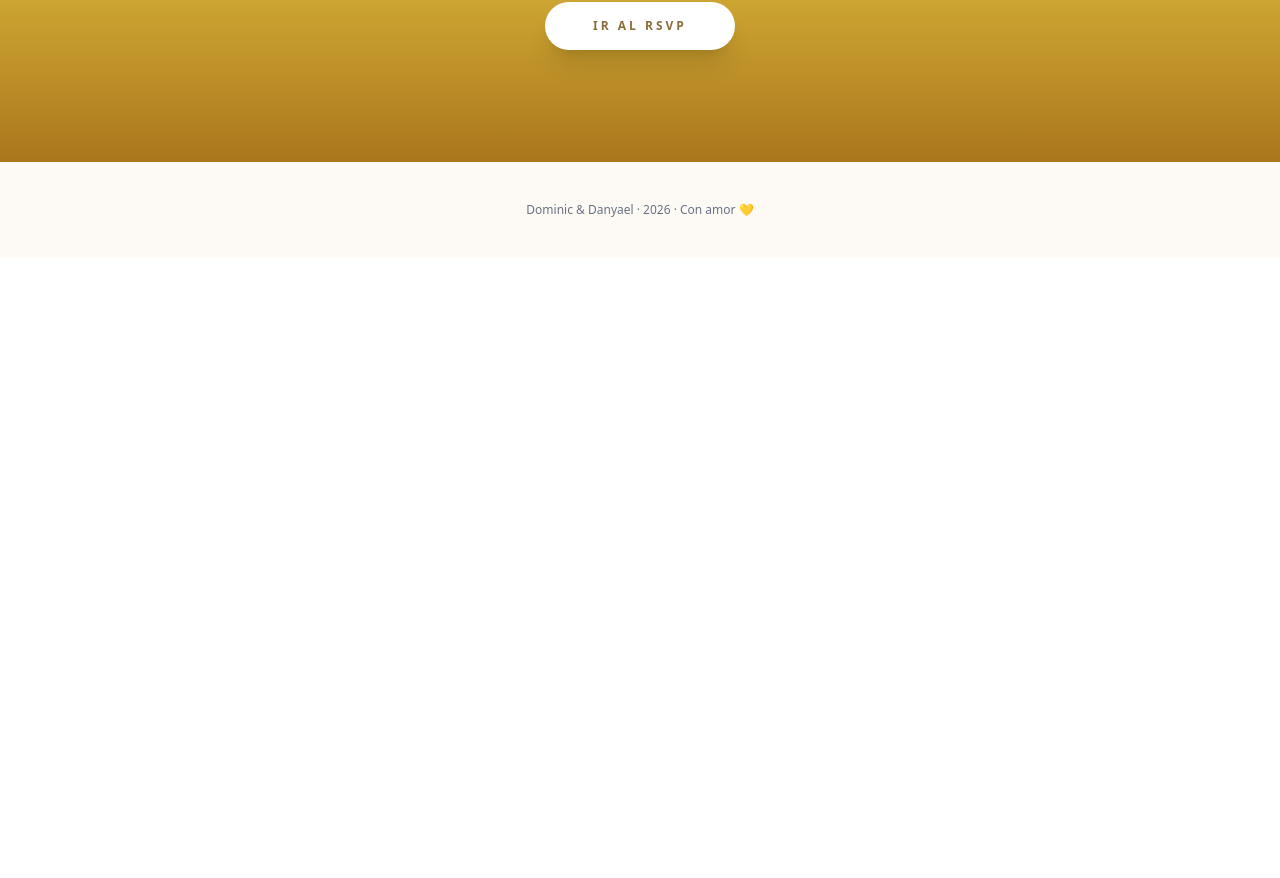
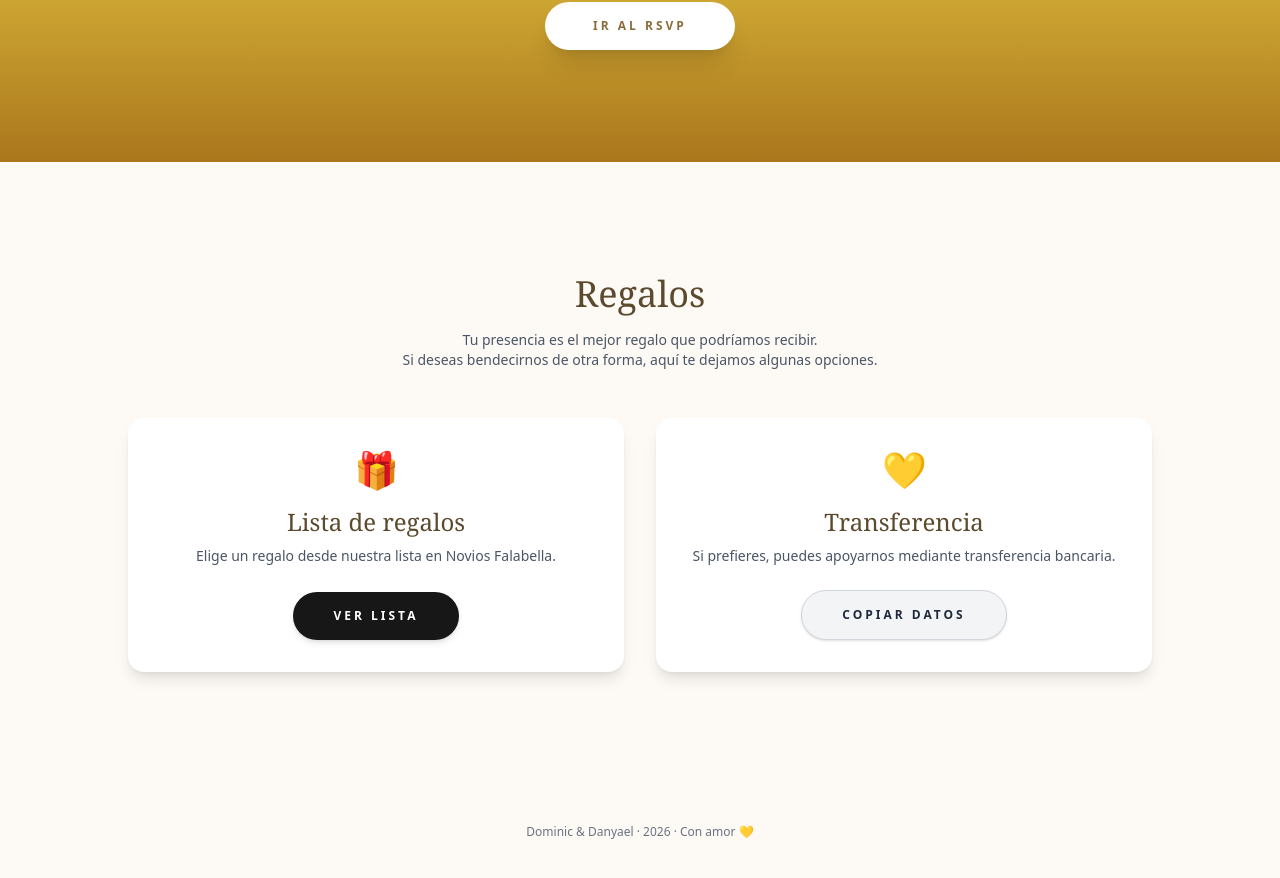
Before and after one commit to Dan5166/nuestra-boda-2026-front, a React (Vite) app: page / in a window 1280 px wide. Shown: the part 3455-4333 px from the top of the page. Before the commit the page ends 3713 px from the top, so only its background shows below. Built offline with nearby package versions, Linux system fonts and the light colour scheme.

Commit message:
CHANGE Botones Regalos

```diff
--- a/src/components/BotonesRegaloYTransferencia.tsx
+++ b/src/components/BotonesRegaloYTransferencia.tsx
@@ -20,37 +20,90 @@ RUT: 20.391.039-8
       await navigator.clipboard.writeText(datosTransferencia);
       setCopiado(true);
       setTimeout(() => setCopiado(false), 2000);
-    } catch (error) {
-      console.error("Error al copiar", error);
+    } catch {
+      setCopiado(false);
     }
   };
 
   return (
-    <div className="mt-8 flex flex-col items-center gap-4">
-      {/* Botón Novios Falabella */}
+    <div className="grid grid-cols-1 md:grid-cols-2 gap-8">
+      {/* ===== Card Novios Falabella ===== */}
+      <div className="rounded-2xl bg-white shadow-lg p-8 flex flex-col items-center text-center">
+        <span className="text-4xl mb-4">🎁</span>
+
+        <h3 className="font-serif text-2xl mb-2">
+          Lista de regalos
+        </h3>
+
+        <p className="text-sm text-gray-600 mb-6">
+          Elige un regalo desde nuestra lista en Novios Falabella.
+        </p>
+
         <a
           href={linkNoviosFalabella}
           target="_blank"
           rel="noopener noreferrer"
-        className="w-full max-w-xs rounded-lg bg-neutral-900 px-5 py-3 text-center font-semibold text-white transition hover:bg-neutral-800 active:scale-[0.98]"
+          className="
+            mt-auto
+            inline-block
+            px-10 py-4
+            rounded-full
+            bg-neutral-900
+            text-white
+            text-xs
+            font-bold
+            uppercase
+            tracking-[0.25em]
+            shadow-md
+            transition
+            hover:brightness-110
+            active:scale-[0.97]
+          "
         >
-        🎁 Ver lista Novios Falabella
+          Ver lista
         </a>
+      </div>
 
-      {/* Botón copiar datos */}
+      {/* ===== Card Transferencia ===== */}
+      <div className="rounded-2xl bg-white shadow-lg p-8 flex flex-col items-center text-center">
+        <span className="text-4xl mb-4">💛</span>
+
+        <h3 className="font-serif text-2xl mb-2">
+          Transferencia
+        </h3>
+
+        <p className="text-sm text-gray-600 mb-6">
+          Si prefieres, puedes apoyarnos mediante transferencia bancaria.
+        </p>
+
         <button
           onClick={copiarDatos}
-        className="w-full max-w-xs rounded-lg border border-gray-300 bg-gray-100 px-5 py-3 font-semibold text-gray-800 transition hover:bg-gray-200 active:scale-[0.98]"
+          className="
+            mt-auto
+            px-10 py-4
+            rounded-full
+            border border-gray-300
+            bg-gray-100
+            text-gray-800
+            text-xs
+            font-bold
+            uppercase
+            tracking-[0.25em]
+            shadow-sm
+            transition
+            hover:bg-gray-200
+            active:scale-[0.97]
+          "
         >
-        📋 Copiar datos de transferencia
+          Copiar datos
         </button>
 
-      {/* Feedback */}
         {copiado && (
-        <span className="text-sm font-medium text-green-600">
+          <span className="mt-4 text-xs font-medium text-green-600">
             ✔ Datos copiados al portapapeles
           </span>
         )}
       </div>
+    </div>
   );
 }
--- a/src/pages/Home.tsx
+++ b/src/pages/Home.tsx
@@ -22,6 +22,7 @@ import V15 from "../assets/1-153.webp";
 
 import { Link } from "react-router-dom";
 import WeddingCountdown from "../components/WeddingCountdown";
+import BotonesRegaloYTransferencia from "../components/BotonesRegaloYTransferencia";
 
 const images = [
   V1,
@@ -89,7 +90,9 @@ export default function Home() {
       {/* ===== FRASE ===== */}
       <section className="py-24 bg-[#fdfaf6] text-center px-6">
         <p className="font-serif text-2xl md:text-3xl italic max-w-3xl mx-auto">
-          “Y nosotros hemos conocido y creído el amor que Dios tiene para con nosotros. Dios es amor; y el que permanece en amor, permanece en Dios, y Dios en él.”
+          “Y nosotros hemos conocido y creído el amor que Dios tiene para con
+          nosotros. Dios es amor; y el que permanece en amor, permanece en Dios,
+          y Dios en él.”
         </p>
         <p className="text-lg mt-6 opacity-90">1 Juan 4:16</p>
       </section>
@@ -182,6 +185,21 @@ export default function Home() {
           Ir al RSVP
         </Link>
       </section>
+      {/* ===== Sección de regalos ===== */}
+      <section className="py-28 px-6 bg-[#fdfaf6]">
+        <div className="max-w-5xl mx-auto text-center">
+          <h2 className="font-serif text-4xl mb-4">Regalos</h2>
+
+          <p className="text-sm mb-12 text-gray-600">
+            Tu presencia es el mejor regalo que podríamos recibir.
+            <br />
+            Si deseas bendecirnos de otra forma, aquí te dejamos algunas
+            opciones.
+          </p>
+
+          <BotonesRegaloYTransferencia />
+        </div>
+      </section>
 
       {/* ===== FOOTER ===== */}
       <footer className="py-10 text-center text-xs text-gray-500 bg-[#fdfaf6]">
```
Also changed, not shown: 1 other file (tests, documents, lock files or other folders). Lines whose indentation alone changed are shown as unchanged.
